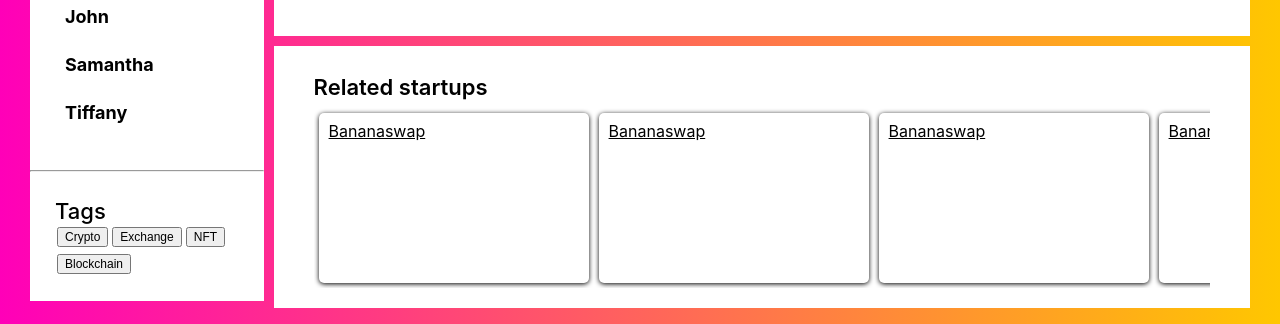
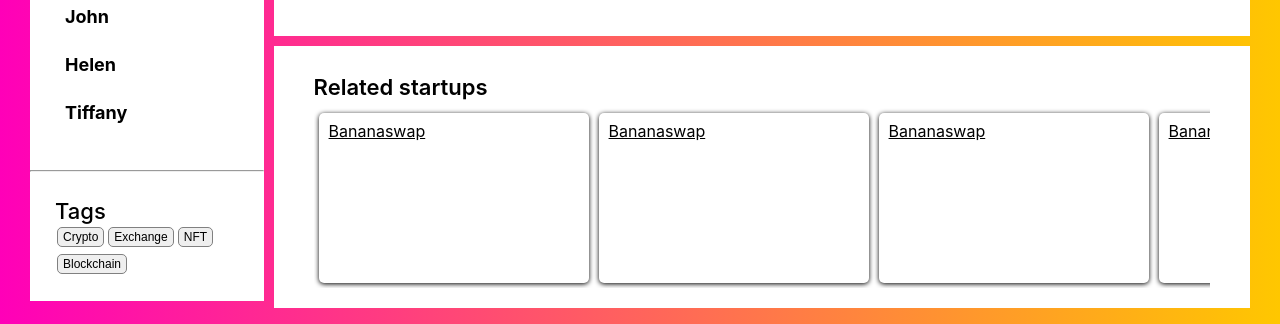
Before and after one commit to alexeysergeev-cm/Minority-Programmers-Front-End-Test, a React (Create React App) app in the folder frontend-app/: page /incubator/1 in a window 1280 px wide. Shown: the part 1022-1346 px from the top of the page. Built offline with nearby package versions, Linux system fonts and the light colour scheme.

Commit message:
add button style to reset file

```diff
--- a/frontend-app/src/data/incubator.json
+++ b/frontend-app/src/data/incubator.json
@@ -9,7 +9,7 @@
     "website": "bananaswap.com",
     "location": "San Francisco, CA",
     "teamsize": "100-500 people",
-    "team": ["Alexey", "John", "Samantha", "Tiffany"],
+    "team": ["Alexey", "John", "Helen", "Tiffany"],
     "tags": ["Crypto", "Exchange", "NFT", "Blockchain"]
   },
   {
@@ -22,7 +22,7 @@
     "website": "bananaswap.com",
     "location": "San Francisco, CA",
     "teamsize": "100-500 people",
-    "team": ["Alexey", "John", "Samantha", "Tiffany"],
+    "team": ["Alexey", "John", "Helen", "Tiffany"],
     "tags": ["Crypto", "Exchange", "NFT", "Blockchain"]
   },
   {
@@ -35,7 +35,7 @@
     "website": "bananaswap.com",
     "location": "San Francisco, CA",
     "teamsize": "100-500 people",
-    "team": ["Alexey", "John", "Samantha", "Tiffany"],
+    "team": ["Alexey", "John", "Helen", "Tiffany"],
     "tags": ["Crypto", "Exchange", "NFT", "Blockchain"]
   },
   {
@@ -48,7 +48,7 @@
     "website": "bananaswap.com",
     "location": "San Francisco, CA",
     "teamsize": "100-500 people",
-    "team": ["Alexey", "John", "Samantha", "Tiffany"],
+    "team": ["Alexey", "John", "Helen", "Tiffany"],
     "tags": ["Crypto", "Exchange", "NFT", "Blockchain"]
   },
   {
@@ -61,7 +61,7 @@
     "website": "bananaswap.com",
     "location": "San Francisco, CA",
     "teamsize": "100-500 people",
-    "team": ["Alexey", "John", "Samantha", "Tiffany"],
+    "team": ["Alexey", "John", "Helen", "Tiffany"],
     "tags": ["Crypto", "Exchange", "NFT", "Blockchain"]
   },
   {
@@ -74,7 +74,7 @@
     "website": "bananaswap.com",
     "location": "San Francisco, CA",
     "teamsize": "100-500 people",
-    "team": ["Alexey", "John", "Samantha", "Tiffany"],
+    "team": ["Alexey", "John", "Helen", "Tiffany"],
     "tags": ["Crypto", "Exchange", "NFT", "Blockchain"]
   }
 ]
--- a/frontend-app/src/reset.css
+++ b/frontend-app/src/reset.css
@@ -50,3 +50,14 @@ table {
 a {
 	color: black;
 }
+
+button {
+	border: 1px solid grey;
+	border-radius: 5px;
+	padding: 2px 5px;
+}
+
+button:hover{
+	cursor: pointer;
+	background: rgba(0,0,0, 20%);
+}
```
Also changed, not shown: frontend-app/src/data/upcoming.json.
